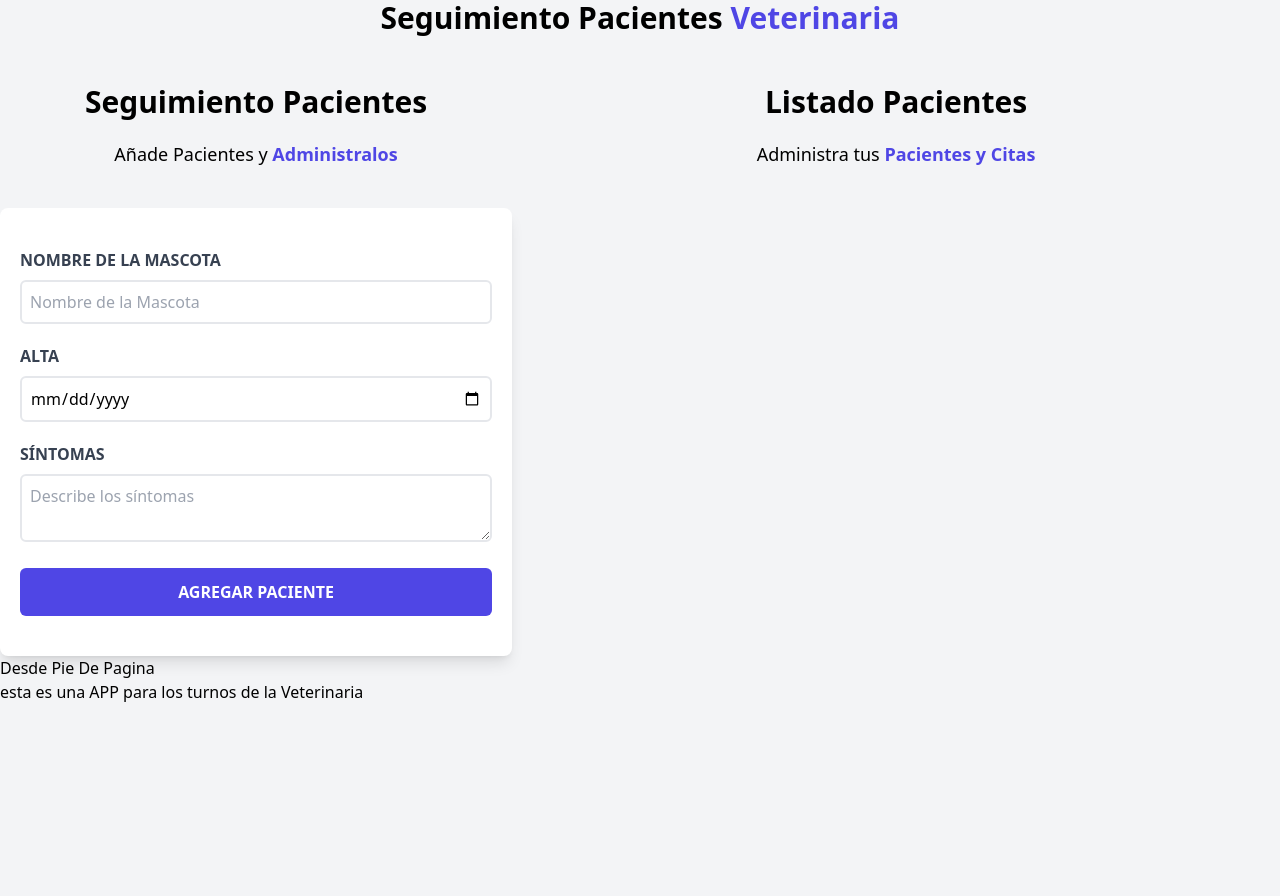
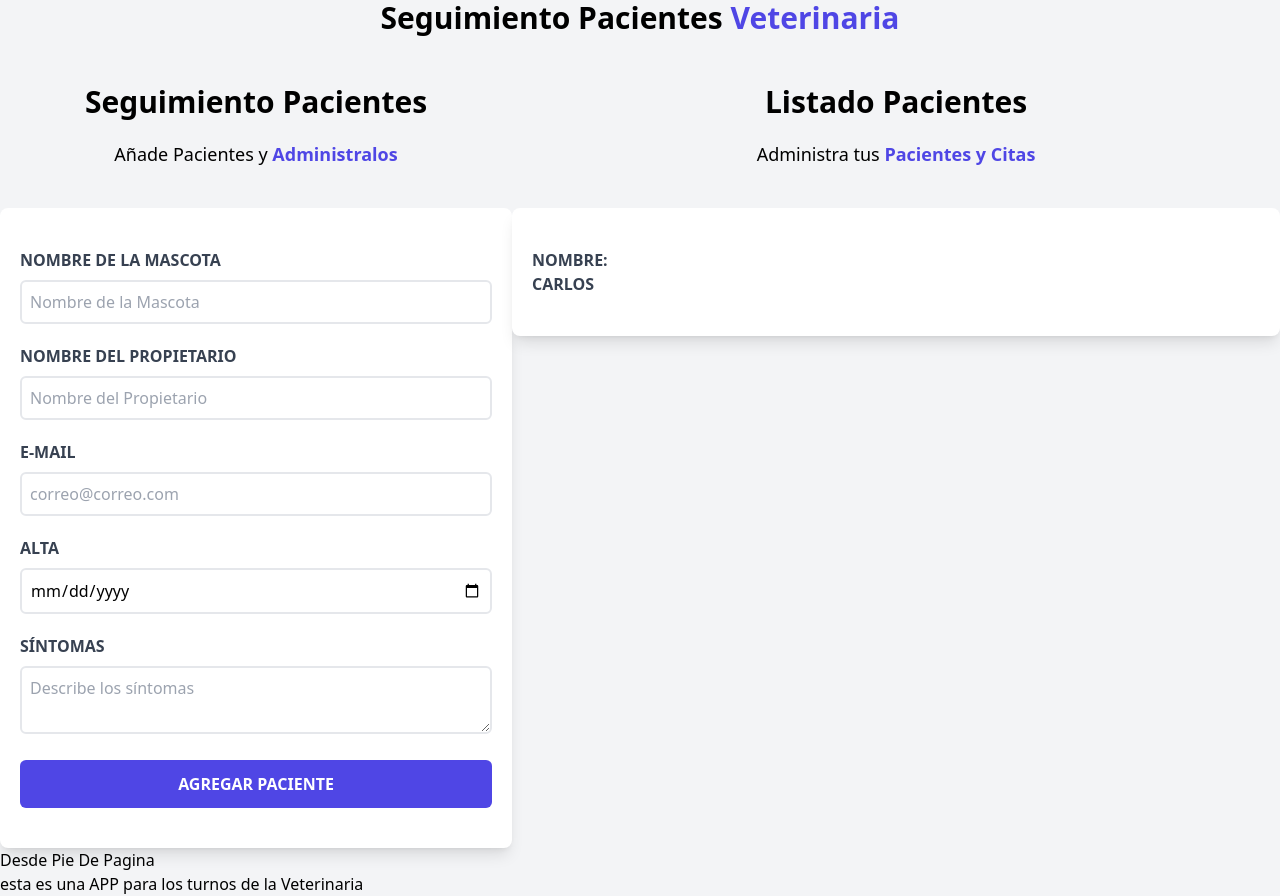
Before and after one commit to carlonchosando/turnos, a React (Vite) app: page / in a window 1280 px wide. Before the commit the page ends 800 px from the top, so only its background shows below. Built offline with nearby package versions, Linux system fonts and the light colour scheme.

Commit message:
inicio de github copilot

```diff
--- a/src/component/Formulario.jsx
+++ b/src/component/Formulario.jsx
@@ -20,6 +20,32 @@ const Formulario = () => {
             type='text'
             className='border-2 w-full p-2 mt-2 placeholder-gray-400 rounded-md'
             placeholder='Nombre de la Mascota' />
+        </div>
+
+        <div className='mb-5'>
+        <label
+            htmlFor='propietario'
+            className='block text-gray-700 uppercase font-bold'>
+            Nombre del Propietario
+          </label>
+          <input
+            id='propietario'
+            type='text'
+            className='border-2 w-full p-2 mt-2 placeholder-gray-400 rounded-md'
+            placeholder='Nombre del Propietario' />
+        </div>
+
+        <div className='mb-5'>
+          <label
+            htmlFor='email'
+            className='block text-gray-700 uppercase font-bold'>
+            e-mail
+          </label>
+          <input
+            id='email'
+            type='email'
+            className='border-2 w-full p-2 mt-2 placeholder-gray-400 rounded-md'
+            placeholder='correo@correo.com' />
         </div>
 
         <div className='mb-5'>
--- a/src/component/ListadoPacientes.jsx
+++ b/src/component/ListadoPacientes.jsx
@@ -7,9 +7,17 @@ const ListadoPacientes = () => {
       <p className='text-lg mt-5 mb-10 text-center'>
         Administra tus {' '}
         <span className='text-indigo-600 font-bold'>Pacientes y Citas</span>
+      </p>
+      <div className='bg-white shadow-lg rounded-lg py-10 px-5 mt-10'>
+          <label
+            className=' text-gray-700 uppercase font-bold'>
+            Nombre: {' '}
+            <p className=' text-normal '>Carlos</p>
+          </label>
+      </div>
 
-      </p>
     </div>
+
   )
 }
 
```
